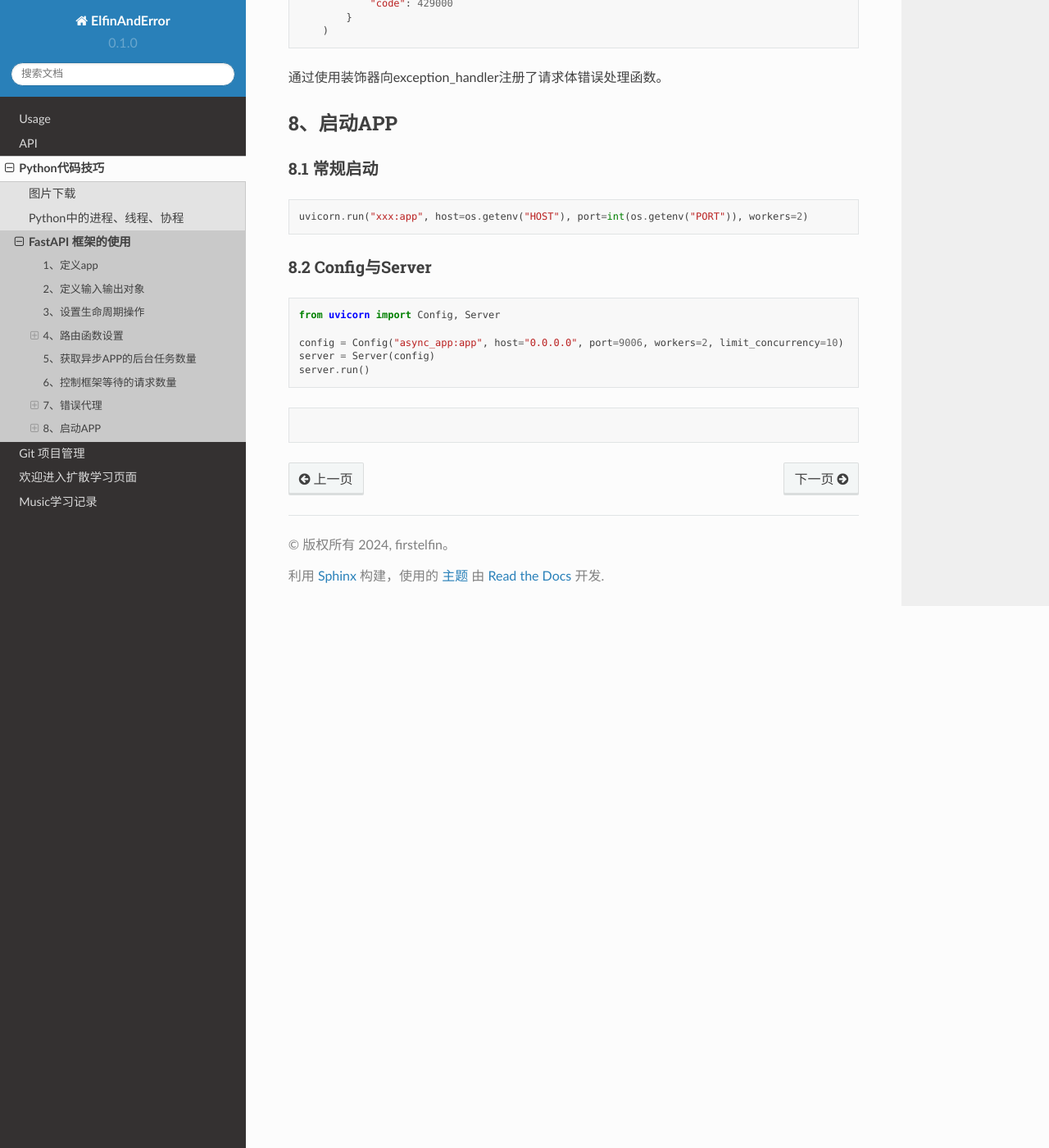
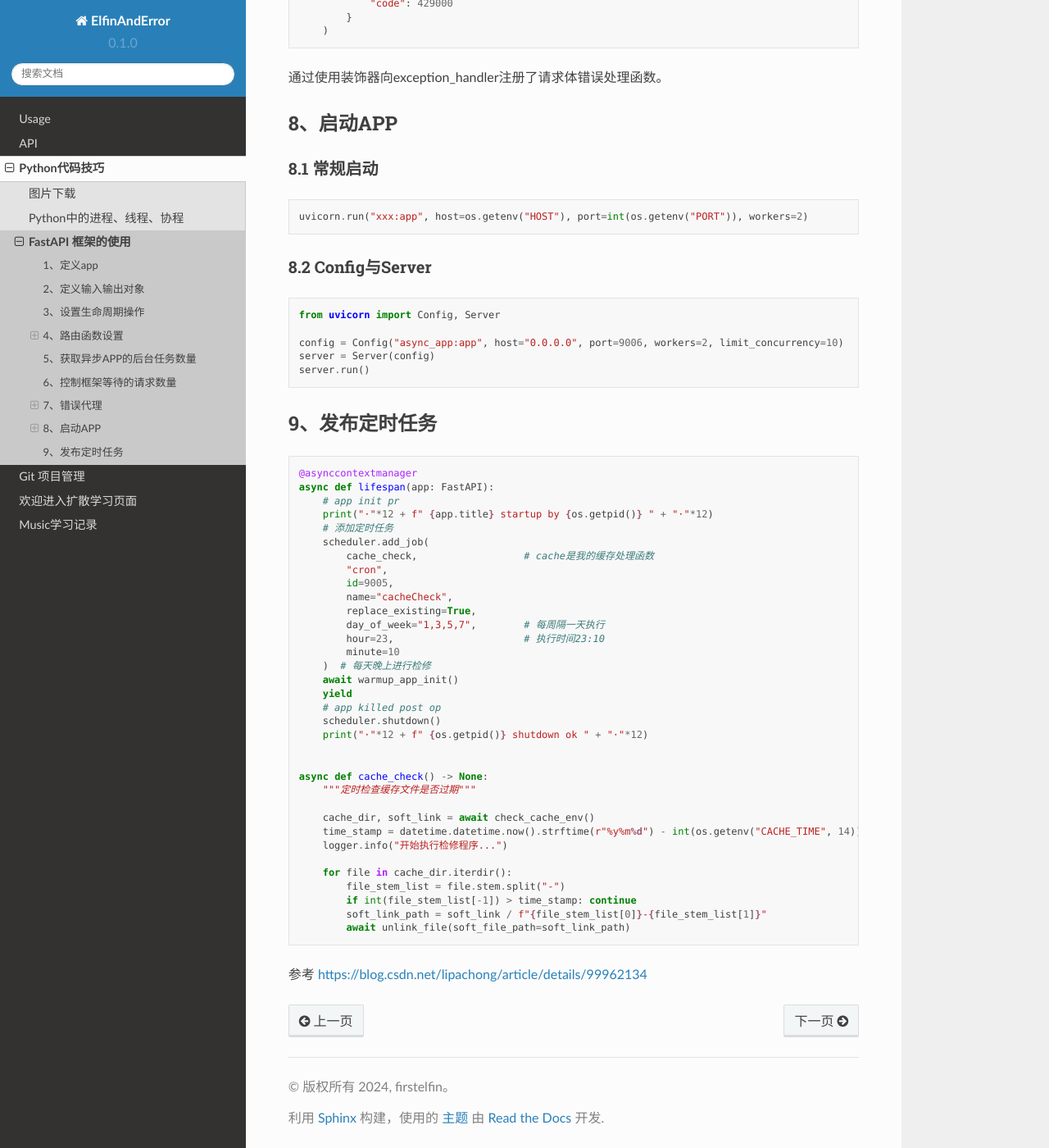
Before and after one commit to firstelfin/Book-ElfinAndError, a Sphinx documentation site: the page built from docs/source/pythonTrick/fastapi.md, in a window 1280 px wide and 1400 px high, scrolled down 2492 px. Shown: the whole window at 82% size. Built offline with Sphinx 7.4.7 and the Read the Docs theme 2.0.0, drawn with Linux system fonts in a browser that asks for light colours.

Commit message:
add fastapi:apscheduler

````diff
--- a/docs/source/pythonTrick/fastapi.md
+++ b/docs/source/pythonTrick/fastapi.md
@@ -54,12 +54,13 @@ async def lifespan(app: FastAPI):
     # app killed post op
     print("·"*12 + f" {os.getpid()} shutdown ok " + "·"*12)
 ```
+
 这里我们定义了start_up和shutdown的操作，以及使用warm_up做app的启动测试。
-
 
 ## 4、路由函数设置
 
 ### 4.1 同步APP
+
 ```python
 @app.post("/test", response_model=ResItem)
 async def infer_item(
@@ -125,13 +126,9 @@ async def http_exception_handler(request: Request, exec: RequestValidationError)
 
 通过使用装饰器向exception_handler注册了请求体错误处理函数。
 
-
-
-
 ## 8、启动APP
 
 ### 8.1 常规启动
-
 
 ```python
 uvicorn.run("xxx:app", host=os.getenv("HOST"), port=int(os.getenv("PORT")), workers=2)
@@ -148,7 +145,42 @@ server.run()
 ```
 
 
+## 9、发布定时任务
+```python
+@asynccontextmanager
+async def lifespan(app: FastAPI):
+    # app init pr
+    print("·"*12 + f" {app.title} startup by {os.getpid()} " + "·"*12)
+    # 添加定时任务
+    scheduler.add_job(
+        cache_check,                  # cache是我的缓存处理函数
+        "cron",
+        id=9005,
+        name="cacheCheck",
+        replace_existing=True,
+        day_of_week="1,3,5,7",        # 每周隔一天执行
+        hour=23,                      # 执行时间23:10
+        minute=10
+    )  # 每天晚上进行检修
+    await warmup_app_init()
+    yield
+    # app killed post op
+    scheduler.shutdown()
+    print("·"*12 + f" {os.getpid()} shutdown ok " + "·"*12)
 
-```python
 
+async def cache_check() -> None:
+    """定时检查缓存文件是否过期"""
+
+    cache_dir, soft_link = await check_cache_env()
+    time_stamp = datetime.datetime.now().strftime(r"%y%m%d") - int(os.getenv("CACHE_TIME", 14))
+    logger.info("开始执行检修程序...")
+
+    for file in cache_dir.iterdir():
+        file_stem_list = file.stem.split("-")
+        if int(file_stem_list[-1]) > time_stamp: continue
+        soft_link_path = soft_link / f"{file_stem_list[0]}-{file_stem_list[1]}"
+        await unlink_file(soft_file_path=soft_link_path)
 ```
+
+参考 [https://blog.csdn.net/lipachong/article/details/99962134](https://blog.csdn.net/lipachong/article/details/99962134)
````
